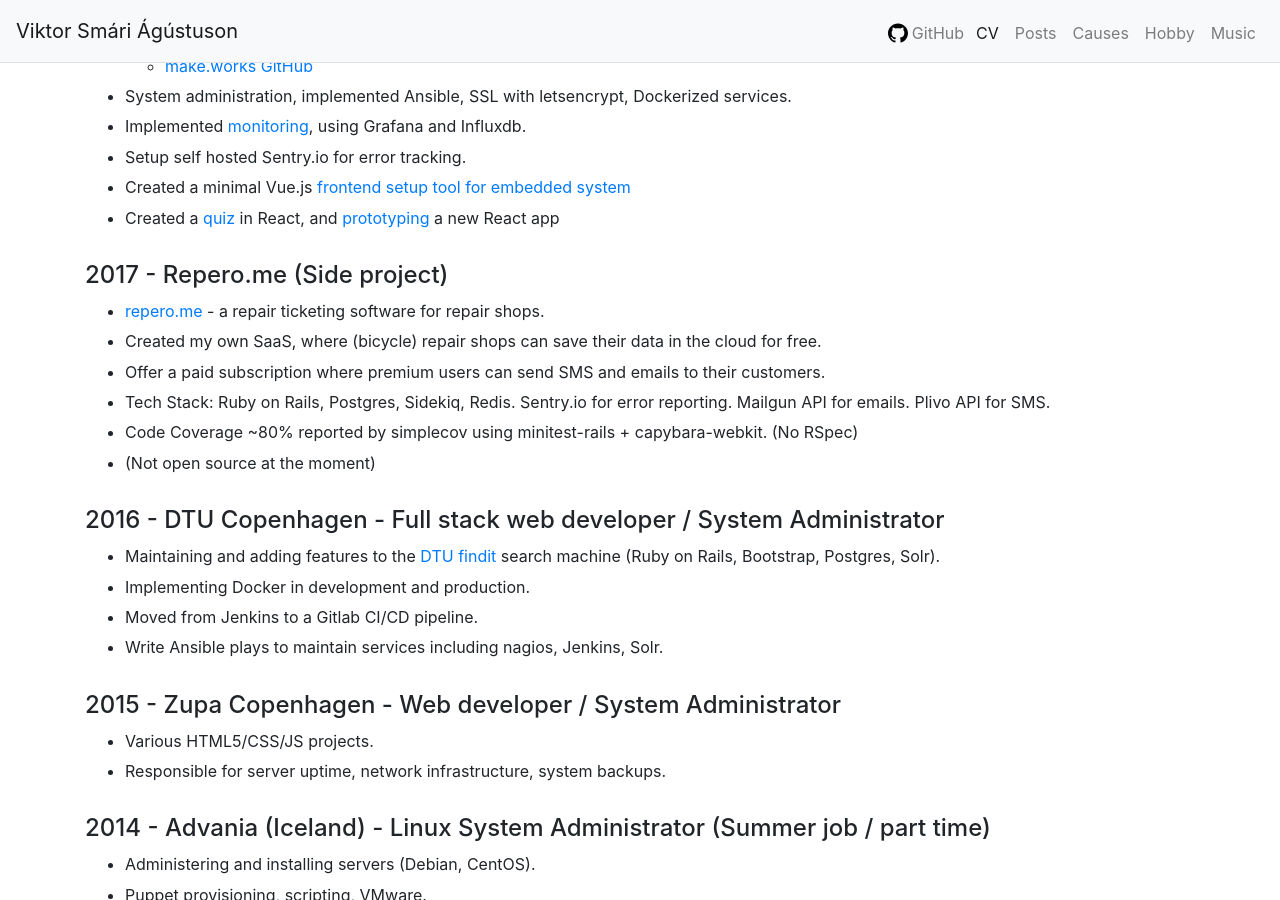
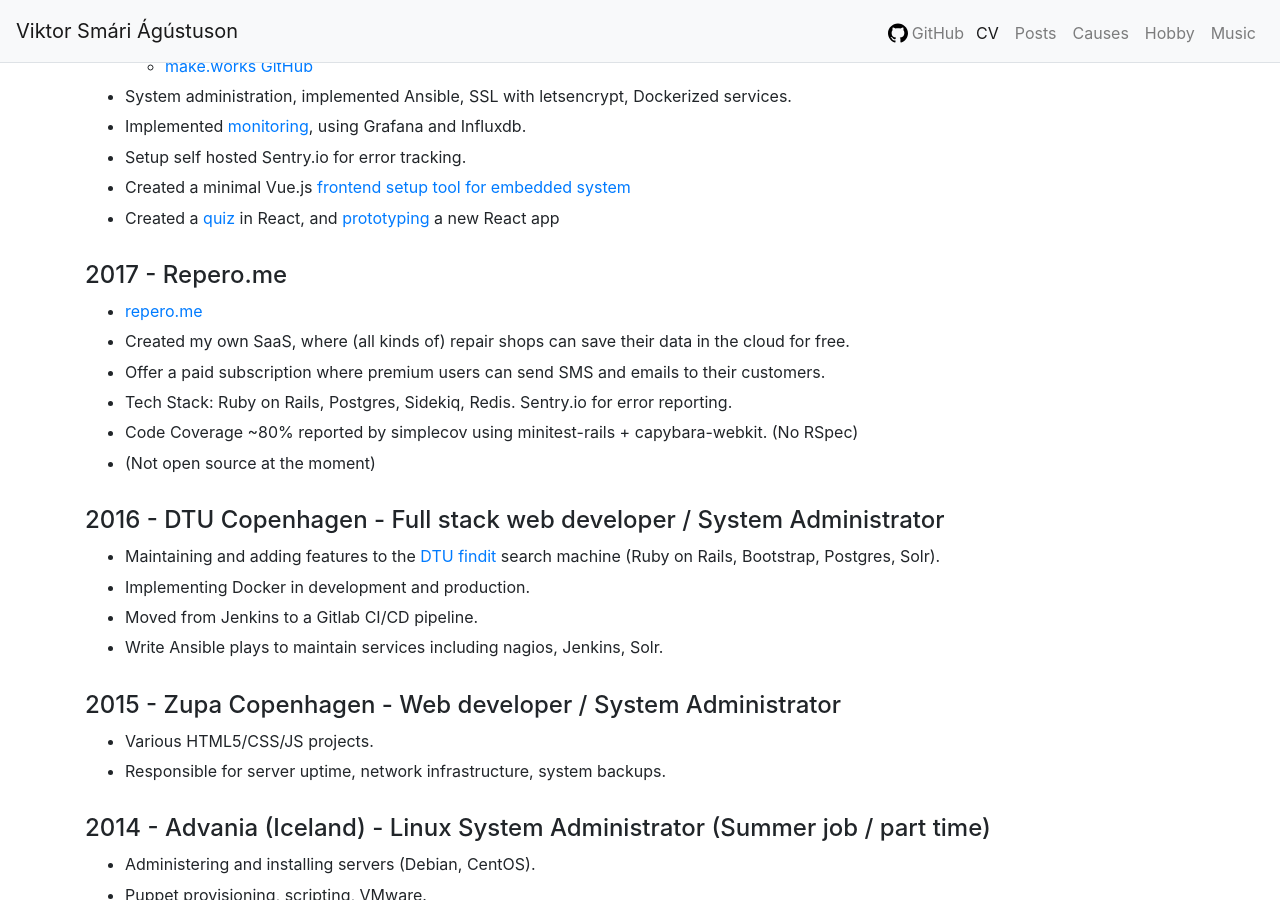
Before and after one commit to viktorsmari/viktorsmari.github.io, a Jekyll site: the page built from cv.md, in a window 1280 px wide and 900 px high, scrolled down 334 px. Built offline with Jekyll 4.4.1, drawn with Linux system fonts in a browser that asks for light colours; comment, search, counter and statistics services are not loaded.

Commit message:
Update wording

```diff
--- a/cv.md
+++ b/cv.md
@@ -20,12 +20,12 @@
 * Created a minimal Vue.js [frontend setup tool for embedded system](https://fablabbcn.github.io/smartcitizen-kit-20/esp/data/)
 * Created a [quiz](https://quiz.iscape.smartcitizen.me/) in React, and [prototyping](https://dashboard.smartcitizen.me/) a new React app
 
-#### 2017 - Repero.me (Side project)
+#### 2017 - Repero.me
 
-* [repero.me](https://repero.me/) - a repair ticketing software for repair shops.
-* Created my own SaaS, where (bicycle) repair shops can save their data in the cloud for free.
+* [repero.me](https://repero.me/ - a repair ticketing software for repair shops)
+* Created my own SaaS, where (all kinds of) repair shops can save their data in the cloud for free.
 * Offer a paid subscription where premium users can send SMS and emails to their customers.
-* Tech Stack: Ruby on Rails, Postgres, Sidekiq, Redis. Sentry.io for error reporting. Mailgun API for emails. Plivo API for SMS.
+* Tech Stack: Ruby on Rails, Postgres, Sidekiq, Redis. Sentry.io for error reporting.
 * Code Coverage ~80% reported by simplecov using minitest-rails + capybara-webkit. (No RSpec)
 * (Not open source at the moment)
 
```
